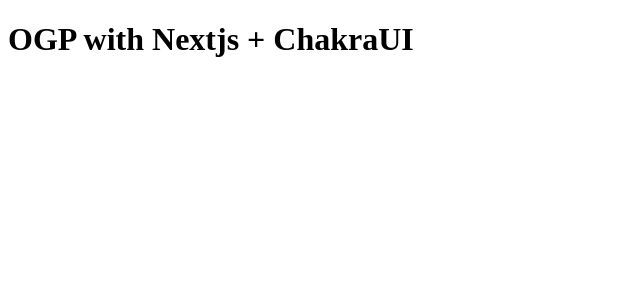
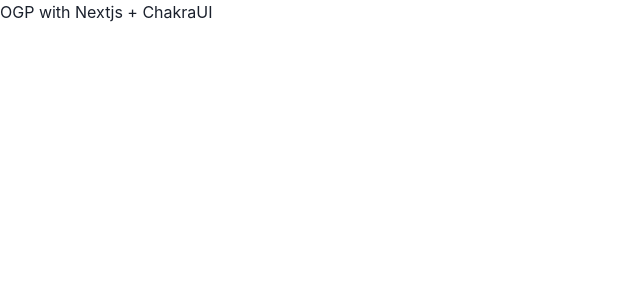
Before and after one commit to lamlam/nextjs-chakraui-ogp, a Next.js app: page / in a window 1280 px wide. Shown: the top 300 px of the page, without its empty margins (0-640 px from the left). Built offline with nearby package versions, Linux system fonts and the light colour scheme.

Commit message:
Add ChakraUI

```diff
--- a/package.json
+++ b/package.json
@@ -8,6 +8,10 @@
     "start": "next start"
   },
   "dependencies": {
+    "@chakra-ui/react": "^1.1.6",
+    "@emotion/react": "^11.1.4",
+    "@emotion/styled": "^11.0.0",
+    "framer-motion": "^3.2.2-rc.1",
     "next": "10.0.5",
     "react": "17.0.1",
     "react-dom": "17.0.1"
--- a/pages/_app.js
+++ b/pages/_app.js
@@ -1,5 +1,10 @@
+import { ChakraProvider } from "@chakra-ui/react";
 function MyApp({ Component, pageProps }) {
-  return <Component {...pageProps} />;
+  return (
+    <ChakraProvider>
+      <Component {...pageProps} />
+    </ChakraProvider>
+  );
 }
 
 export default MyApp;
```
Also changed, not shown: 1 other file (tests, documents, lock files or other folders).
